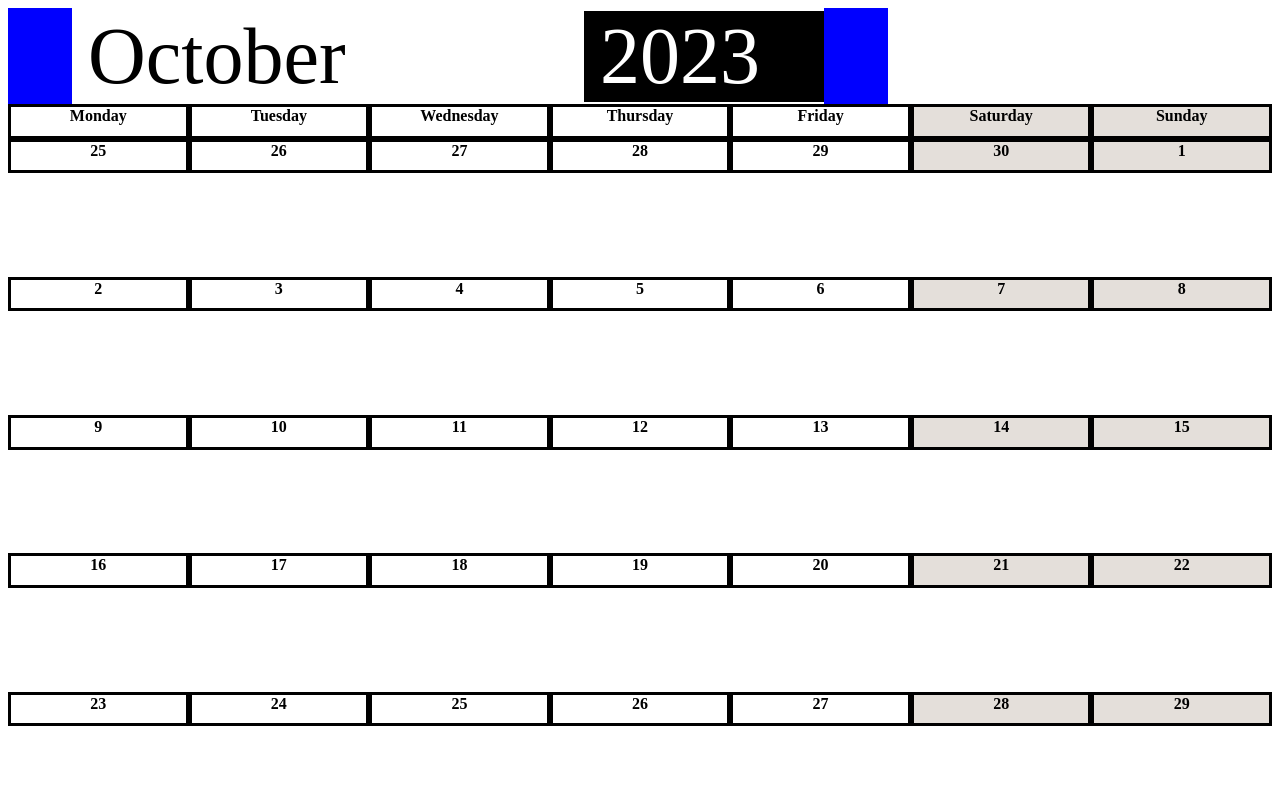
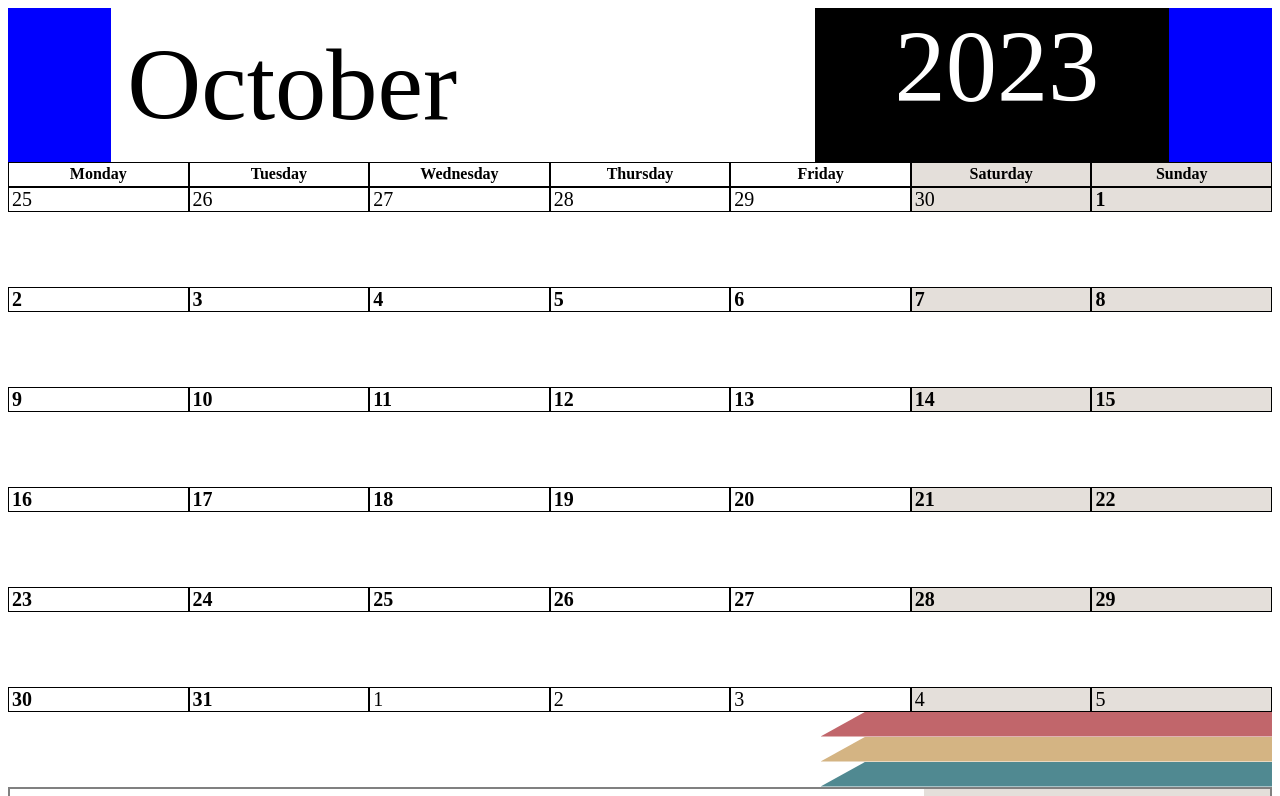
Before and after one commit to Lep333/guest_calendar, a Vue app: page / in a window 1280 px wide. Shown: the top 796 px of the page. Built offline with nearby package versions, Linux system fonts and the light colour scheme.

Commit message:
Moved events into the css grid

```diff
--- a/src/App.vue
+++ b/src/App.vue
@@ -1,7 +1,7 @@
 <template>
   <div class="hello">
     <TimeLabel @prev-month="currMonth--" @next-month="currMonth++" :month="currMonth" :year="currYear"></TimeLabel>
-    <div class="wrapperNew">
+    <div class="wrapperNew" :style="{'--no-rows': (this.getDaysToShow / 7) * 4 + 1}">
       <div
           v-for="(weekday, index) in 7"
           :key="weekday"
@@ -16,8 +16,11 @@
       <div
           v-for="(weekday, index) in this.getDaysNew"
           :key="weekday"
-          class="dateCaption weekdayCaption weekTd"
-          :class="String(weekday.toLocaleString('en-GB', {weekday: 'long'}))"
+          class="dateCaption dayCaption weekTd"
+          :class="[
+            weekday.toLocaleString('en-GB', { weekday: 'long' }),
+            weekday.getMonth() === currMonth ? 'currentMonth' : ''
+          ]"
           :style="{'--start': (index % 7) * 2 + 1, '--end': (index % 7) * 2 + 3, '--row': 2 + Math.floor(index / 7) * 4}"
         >
           {{ weekday.getDate() }}
@@ -371,8 +374,8 @@ export default {
   display: grid;
   grid-template-columns: repeat(14, 1fr);
   grid-row: 100%;
-  grid-template-rows: repeat(21, 1fr);
-  height: 750px;
+  grid-template-rows: repeat(var(--no-rows), 1fr);
+  height: 100%;
 }
 span {
   display: inline-block;
@@ -435,13 +438,30 @@ td {
   height: 50px;
 }
 .weekdayCaption {
+  display: flex;
   grid-column-start: var(--start);
   grid-column-end: var(--end);
   grid-row: var(--row);
   text-align: center;
   font-weight: bold;
-  border: black;
+  border: 1px;
   border-style: solid;
+  box-sizing: border-box;
+  align-items: center;
+  justify-content: center;
+}
+.dayCaption {
+  display: flex;
+  grid-column-start: var(--start);
+  grid-column-end: var(--end);
+  grid-row: var(--row);
+  text-align: left;
+  border: 1px black;
+  border-style: solid;
+  box-sizing: border-box;
+  padding-left: 3px;
+  font-size: 20px;
+  align-items: center;
 }
 .Saturday,
 .Sunday {
--- a/src/components/TimeLabel.vue
+++ b/src/components/TimeLabel.vue
@@ -25,31 +25,32 @@ export default {
 
 <style>
 .monthCaption{
-    font-size: 5rem;
+    font-size: 8vw;
     padding-left: 1rem;
     padding-right: 1rem;
-    width: 30rem;
+    width: 65vw;
 }
 
 .yearCaption{
-    font-size: 5rem;
-    padding-left: 1rem;
+    font-size: 8vw;
+    padding-left: 5rem;
     padding-right: 1rem;
-    width: 13rem;
+    width: 25vw;
+    height: 100%;
     display: inline-block;
     background-color: black;
     color: white;
 }
 
 .monthButton {
-    width: 4rem;
+    width: 10vw;
     height: 100%;
     background-color: blue;
     display: inline-block;
 }
 
 #root {
-    height: 6rem;
+    height: 12vw;
     display: flex;
     align-items: center;
 }
```
